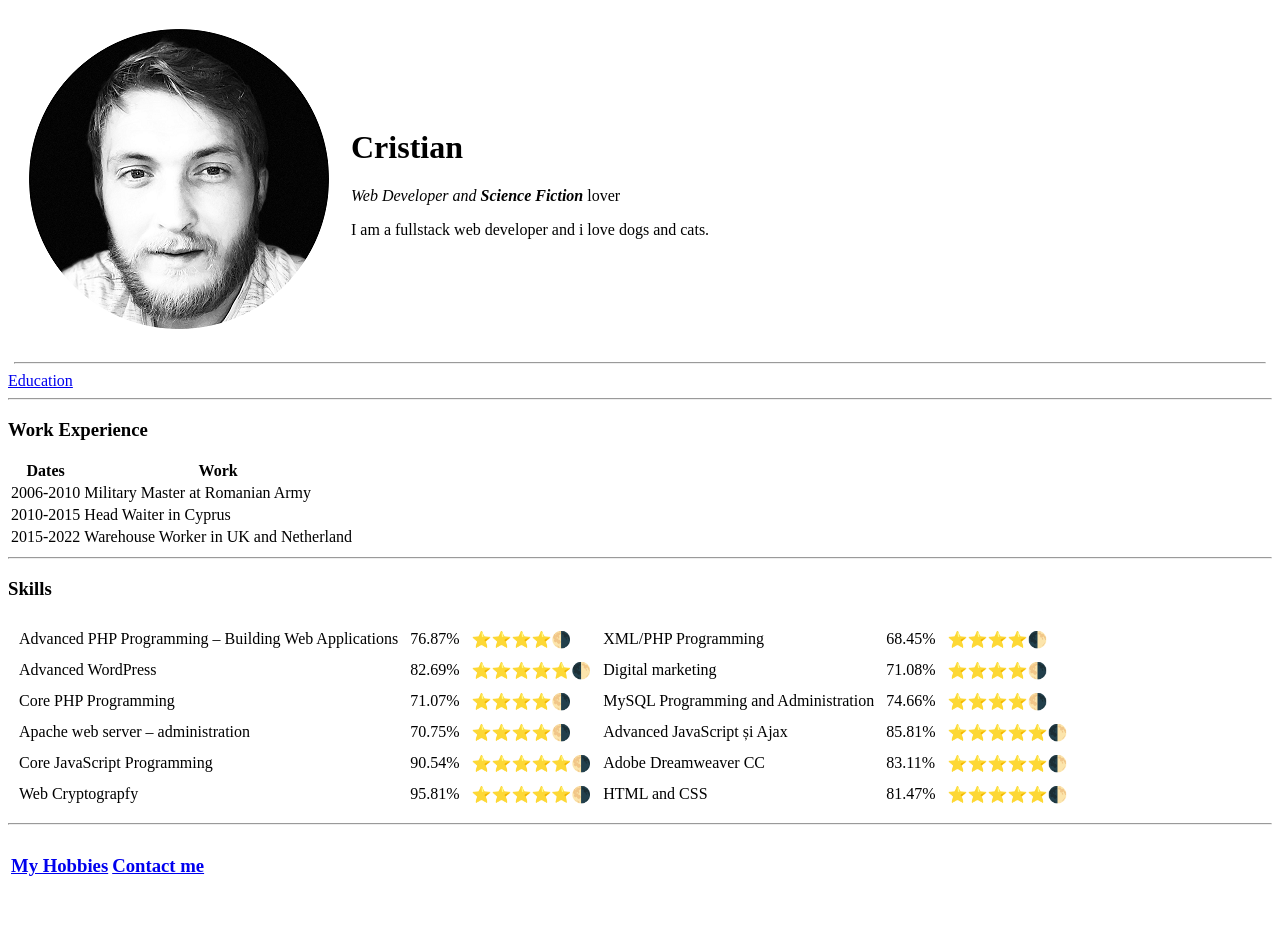
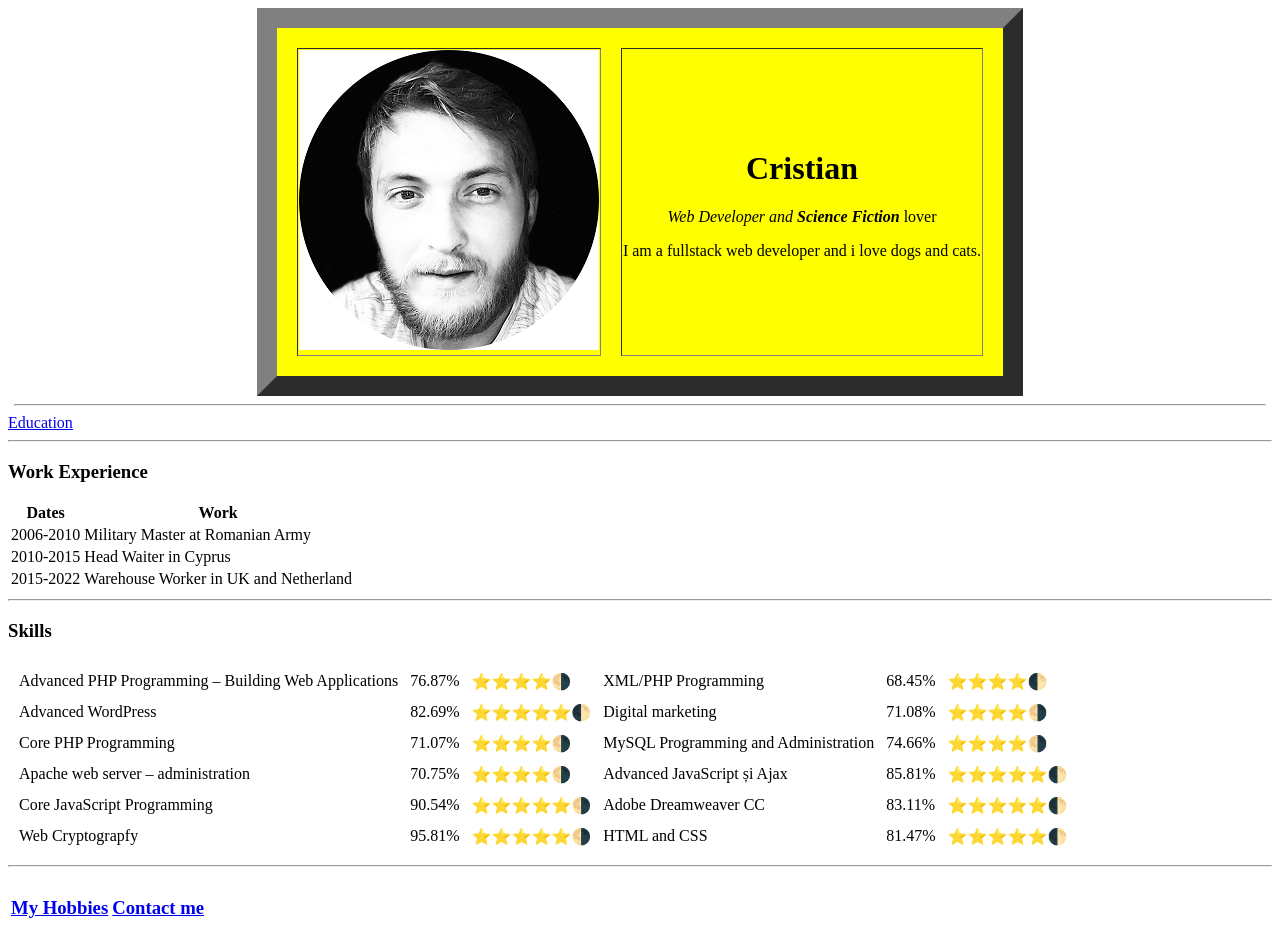
Before and after one commit to CicranCranci/cv, a plain HTML site: page index.html in a window 1280 px wide. Before the commit the page ends 906 px from the top, so only its background shows below. Drawn offline with Linux system fonts and the light colour scheme.

Commit message:
update index.html

```diff
--- a/index.html
+++ b/index.html
@@ -8,10 +8,10 @@
 </head>
 
 <body>
-  <table cellspacing="20">
+  <table cellspacing="20" align="center" bgcolor="yellow" border="20">
     <tr>
       <td><img src="cristianProfilePicture.png" alt="Cristian's profile picture" /></td>
-      <td>
+      <td align="center">
         <h1>Cristian</h1>
         <p><em>Web Developer and <strong>Science Fiction</strong></em> lover</p>
         <p>I am a fullstack web developer and i love dogs and cats.</p>
```
